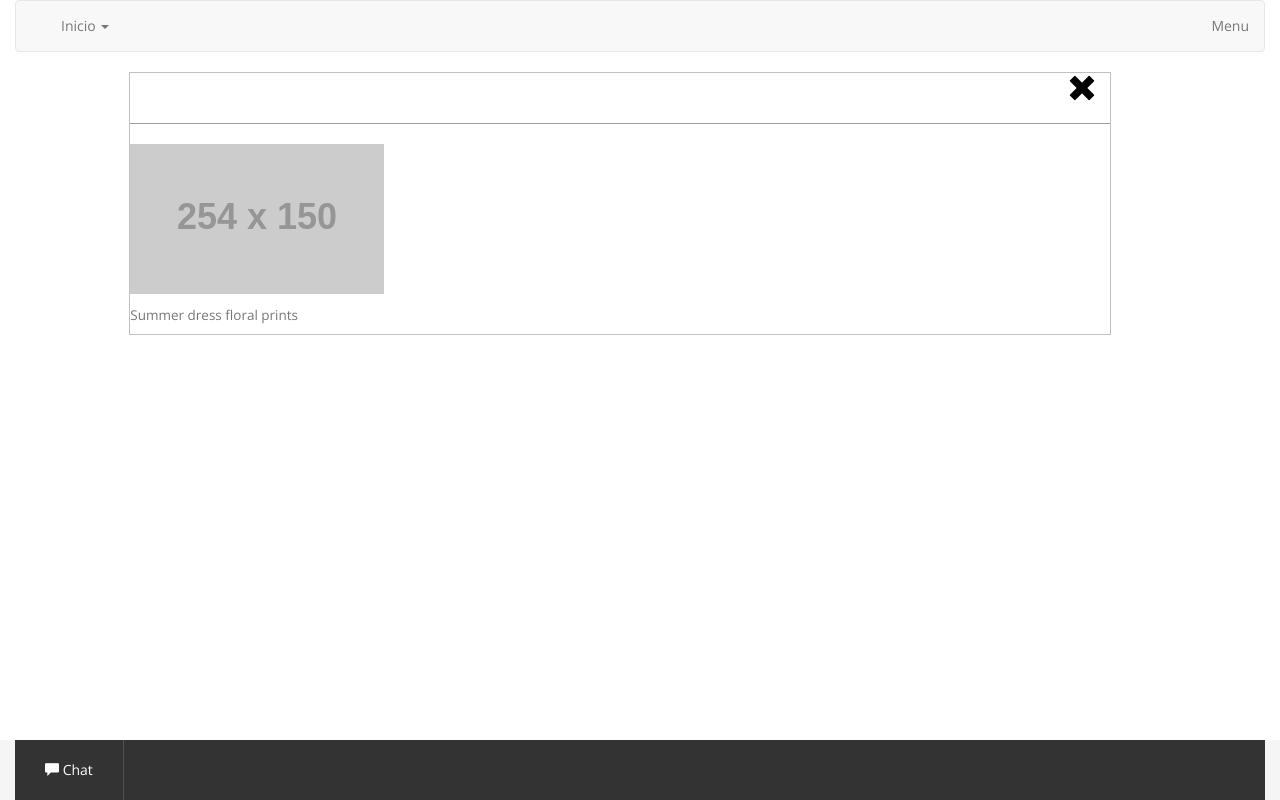
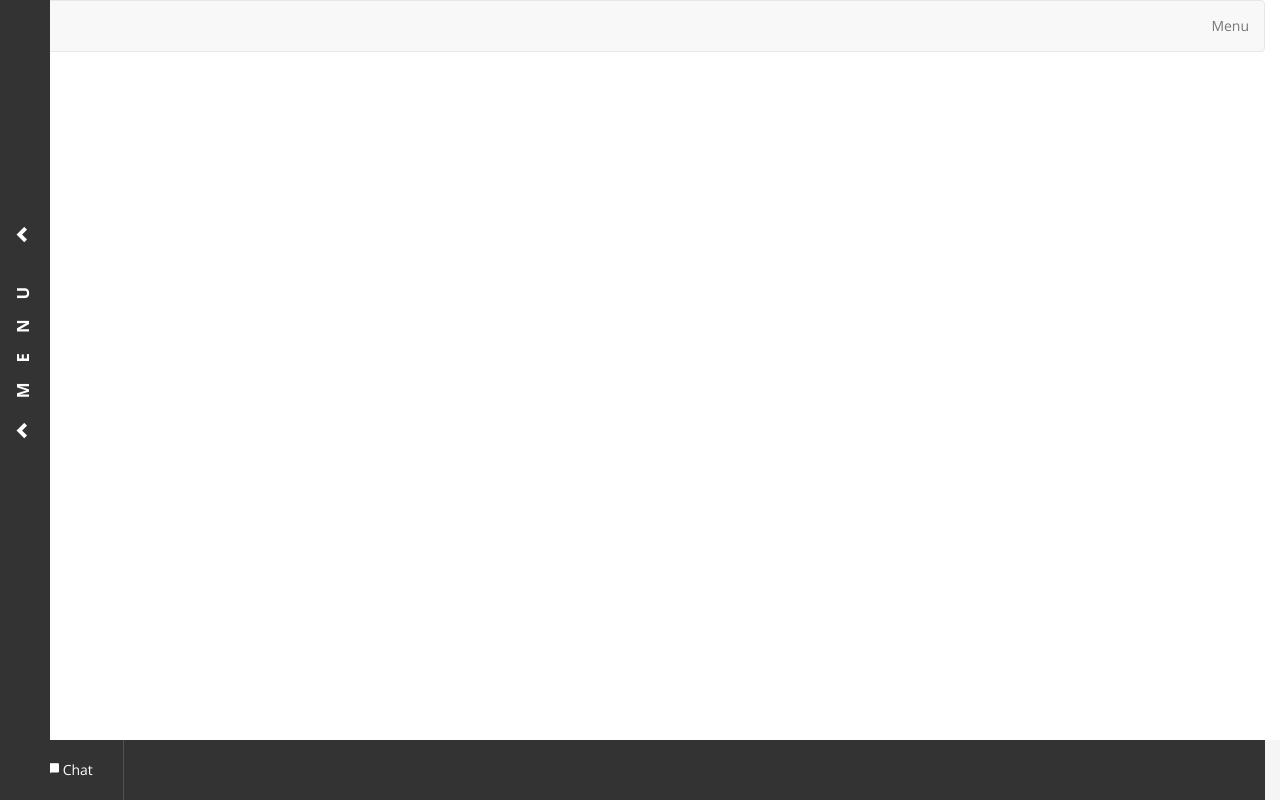
Before and after one commit to andres18281/logistica, a PHP site: page /clientes.php in a window 1280 px wide. Run offline with PHP 8.4, Linux system fonts and the light colour scheme; a user stored in the database is signed in; data comes from the database, SQL or seed files in the repository; grey boxes labelled with a size stand in for pictures from a placeholder-image service; some libraries are stand-ins or nearby versions.

Commit message:
03/02/2015

```diff
--- a/clientes.php
+++ b/clientes.php
@@ -145,7 +145,7 @@ body {
 		position: fixed;
 		top: 0px;
 		left: 0px;
-		width: 30px;
+		width: 50px;
 		height: 100%;
 		background-color: rgb(51, 51, 51);
 		color: rgb(255, 255, 255);
@@ -161,7 +161,7 @@ body {
 	#toggle_posts h1 {
 		position: absolute;
 		top: 50%;
-		left: -63px;
+		left: -43px;
 		font-size: 1.2em;
 		margin: 0px;
 		line-height: 1.1px;
@@ -315,7 +315,7 @@ body {
 	}
 
 	#posts.col-xs-11 { left: -91.66666667%; }
-	#posts.col-xs-11.open ~ #toggle_posts { left: 91.66666667%; }
+	#posts.col-xs-11.open ~ #toggle_posts { left: 90.66666667%; }
 	#posts.open { left: 0px; }
 
 	/* chat */
@@ -626,80 +626,7 @@ img {
 	</div>
 
 	<div class="collapse navbar-collapse js-navbar-collapse">
-		<ul class="nav navbar-nav">
-			<li class="dropdown mega-dropdown">
-				<a href="#" class="dropdown-toggle" data-toggle="dropdown">Inicio <span class="caret"></span></a>
-				<ul class="dropdown-menu mega-dropdown-menu">
-					<li class="col-sm-3 hidden-xs">
-						<ul>
-							<li class="dropdown-header">Destinos</li>
-                            <div id="menCollection" class="carousel slide" data-ride="carousel">
-                              <div class="carousel-inner">
-                                <div class="item active">
-                                    <a href="#"><img src="http://placehold.it/254x150/ff3546/f5f5f5/&text=New+Collection" class="img-responsive" alt="product 1"></a>
-                                    <h4><small>Summer dress floral prints</small></h4>
-                                    <button class="btn btn-primary" type="button">49,99 €</button> <button href="#" class="btn btn-default" type="button"><span class="glyphicon glyphicon-heart"></span> Add to Wishlist</button>
-                                </div><!-- End Item -->
-                                <div class="item">
-                                    <a href="#"><img src="http://placehold.it/254x150/3498db/f5f5f5/&text=New+Collection" class="img-responsive" alt="product 2"></a>
-                                    <h4><small>Gold sandals with shiny touch</small></h4>
-                                    <button class="btn btn-primary" type="button">9,99 €</button> <button href="#" class="btn btn-default" type="button"><span class="glyphicon glyphicon-heart"></span> Add to Wishlist</button>
-                                </div><!-- End Item -->
-                                <div class="item">
-                                    <a href="#"><img src="http://placehold.it/254x150/2ecc71/f5f5f5/&text=New+Collection" class="img-responsive" alt="product 3"></a>
-                                    <h4><small>Denin jacket stamped</small></h4>
-                                    <button class="btn btn-primary" type="button">49,99 €</button> <button href="#" class="btn btn-default" type="button"><span class="glyphicon glyphicon-heart"></span> Add to Wishlist</button>
-                                </div><!-- End Item -->
-                              </div><!-- End Carousel Inner -->
-                              <!-- Controls -->
-                              <a class="left carousel-control" href="#menCollection" role="button" data-slide="prev">
-                                <span class="glyphicon glyphicon-chevron-left" aria-hidden="true"></span>
-                                <span class="sr-only">Previous</span>
-                              </a>
-                              <a class="right carousel-control" href="#menCollection" role="button" data-slide="next">
-                                <span class="glyphicon glyphicon-chevron-right" aria-hidden="true"></span>
-                                <span class="sr-only">Next</span>
-                              </a>
-                            </div><!-- /.carousel -->
-                            <li class="divider"></li>
-                            <li><a href="#">View all Collection <span class="glyphicon glyphicon-chevron-right pull-right"></span></a></li>
-						</ul>
-					</li>
-					<li class="col-sm-3">
-						<ul>
-							<li class="dropdown-header">Features</li>
-							<li><a href="#">Auto Carousel</a></li>
-                            <li><a href="#">Carousel Control</a></li>
-                            <li><a href="#">Left & Right Navigation</a></li>
-							<li><a href="#">Four Columns Grid</a></li>
-							<li class="divider"></li>
-							<li class="dropdown-header">Fonts</li>
-                            <li><a href="#">Glyphicon</a></li>
-							<li><a href="#">Google Fonts</a></li>
-						</ul>
-					</li>
-					<li class="col-sm-3">
-						<ul>
-							<li class="dropdown-header">Plus</li>
-							<li><a href="#">Navbar Inverse</a></li>
-							<li><a href="#">Pull Right Elements</a></li>
-							<li><a href="#">Coloured Headers</a></li>
-							<li><a href="#">Primary Buttons & Default</a></li>
-						</ul>
-					</li>
-					<li class="col-sm-3">
-						<ul>
-							<li class="dropdown-header">Much more</li>
-                            <li><a href="#">Easy to Customize</a></li>
-							<li><a href="#">Calls to action</a></li>
-							<li><a href="#">Custom Fonts</a></li>
-							<li><a href="#">Slide down on Hover</a></li>
-						</ul>
-					</li>
-				</ul>
-			</li>
 
-		</ul>
         <ul class="nav navbar-nav navbar-right">
         <li class="dropdown">
           <a href="#" class="dropdown-toggle" data-toggle="dropdown" role="button" aria-haspopup="true" aria-expanded="false"> Menu</a>
@@ -734,7 +661,7 @@ img {
   </nav>
 </div><!--container-->
 <div class="container-fluid">
- <div class="col-md-3 col-sm-3 col-xs-3 hidden-lg">
+ <div class="col-md-3 col-sm-3 col-xs-3 ">
 	<div id="posts" class="col-xs-11 col-sm-4 col-md-4">
 
 	</div>
@@ -746,20 +673,20 @@ img {
 		</h1>
 	</div>
  </div>
- <div class="col-md-9 col-sm-9 col-lg-10 col-xs-12" style="height:100% !important;">
- 	<div id="post" class="col-xs-offset-1 col-xs-11 col-xs-12 col-sm-12  col-md-12">
+ <div class="col-md-9 col-sm-9 col-lg-8 col-xs-12" id="contenedor_info" style="display:none;">
+ 	<div id="post" class="col-xs-offset-1 col-xs-11 col-xs-12 col-sm-12  col-md-12" >
 		<article id="post-1001" class="active">
 			<h2 class="title" id="title">
 				<button type="button" class="close glyphicon glyphicon-remove" aria-hidden="true"></button>
 			</h2>
 			<div class="post">
-			 <div class="col-md-4 col-xs-10">
+			 <div class="col-md-12 col-xs-10">
 				<img class="post-img" id="foto1" src="" alt="">
 			 </div>
-			 <div class="col-md-6 col-xs-12">
+			 <div class="col-md-12 col-xs-12">
 			 	<p id="descrip"></p>
 			 </div>
-			 <div class="col-md-2 col-xs-2">
+			 <div class="col-md-12 col-xs-2">
 			 	<p>
 					<strong id="precio"></strong>
 				</p>
@@ -768,8 +695,7 @@ img {
 				<div id="menCollection" class="carousel slide" data-ride="carousel">
     			  <div id="carru" class="carousel-inner">
                     <div class="item active">
-                       <a href="#"><img src="http://placehold.it/254x150/ff3546/f5f5f5/&text=New+Collection" class="img-responsive" alt="product 1"></a>
-                       <h4><small>Summer dress floral prints</small></h4>
+
                     </div><!-- End Item -->
 
                    </div>
@@ -791,6 +717,7 @@ img {
 
 
 	</div>
+    <br><br><br><br>
  </div>
  	<div id="comments" class="col-sm-4 col-md-4 col-xs-offset-2 col-lg-3 col-xs-10">
 		<h1 class="title">
@@ -982,6 +909,7 @@ $(function(){
  	  data:{'id_subdesti':id},
  	  url:"controller/Menus_clientes.php"
  	}).done(function(data){
+     $("#contenedor_info").css("display","block");
  	 if(data[0] instanceof Array){
  	   $.each(data,function(key,value){
  	    var x ='<div class="item">\
```
